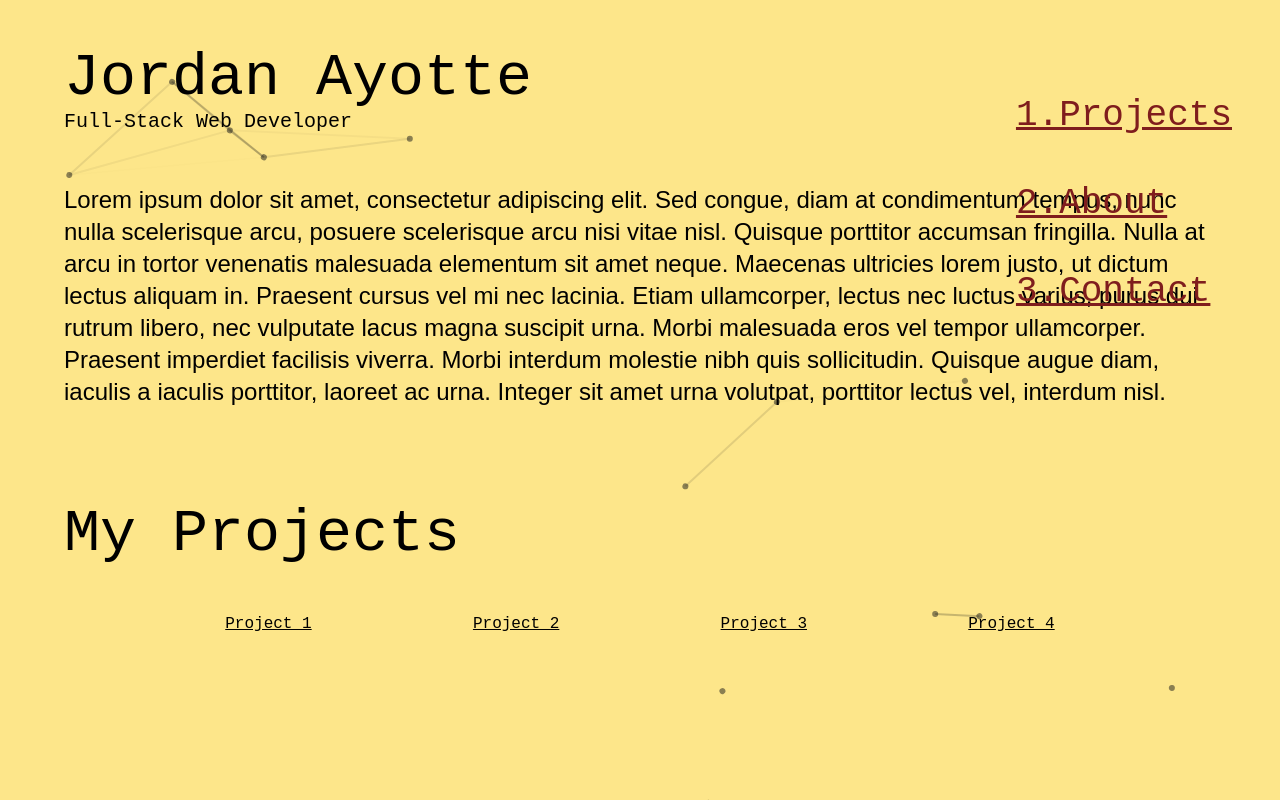
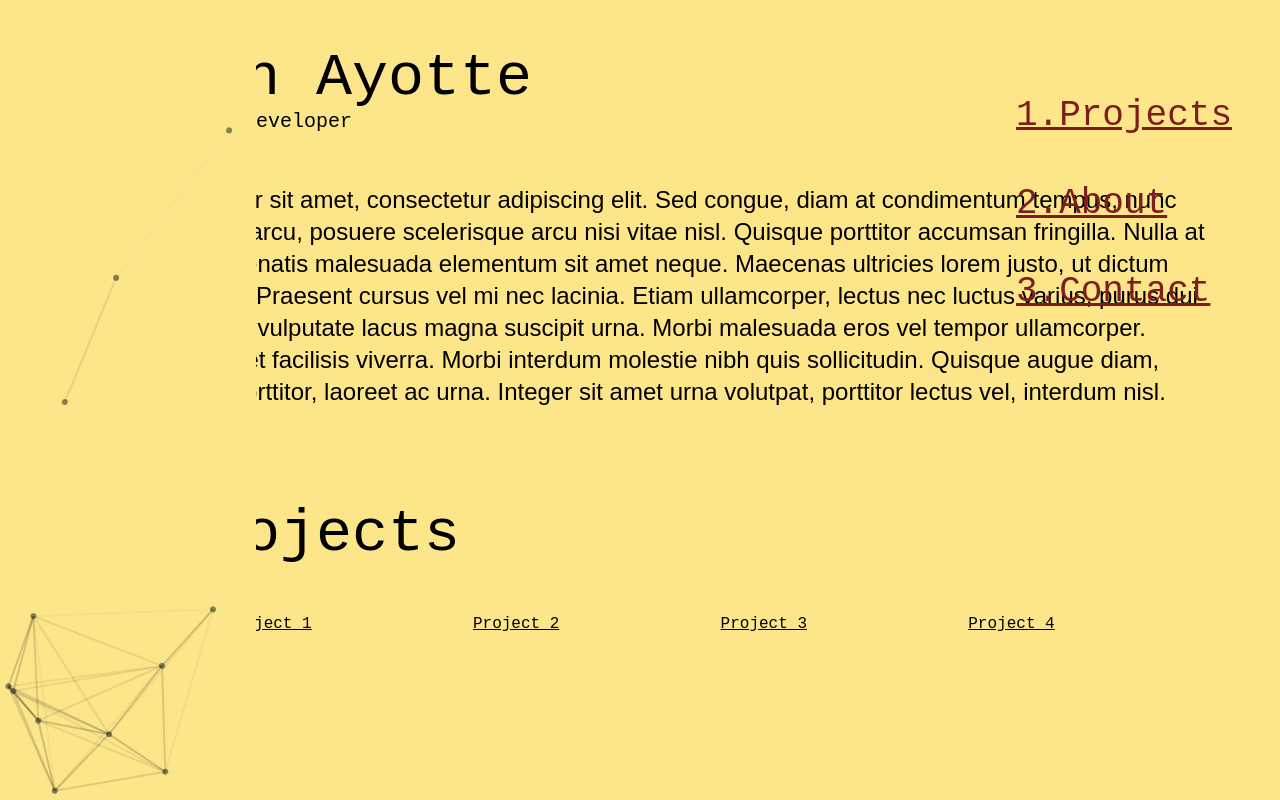
Before and after one commit to joayo13/portfolio, a React (Create React App) app: page / in a window 1280 px wide. Built offline with nearby package versions, Linux system fonts and the light colour scheme.

Commit message:
particles now react only in container

```diff
--- a/src/App.js
+++ b/src/App.js
@@ -13,7 +13,7 @@ function App() {
 
   return (
     <div className="relative">
-        <main className='absolute top-0 left-0 right-0 bottom-0 z-10'>
+        <main className='absolute top-0 left-0 right-0 bottom-0 h-screen w-screen z-10 bg-amber-200'>
             <section className='max-w-6xl mx-auto py-12 mono'>
                 <h1 className='text-6xl'>Jordan Ayotte</h1>
                 <p className='text-xl'>Full-Stack Web Developer</p>
@@ -34,14 +34,15 @@ function App() {
             </ul>
             </section>
         </main>
-        <section className='absolute top-0 left-0 w-64 overflow-hidden'>
+        <section className='fixed top-0 left-0 h-full w-64 z-10'>
        <Particles
+       className='absolute top-0 h-full w-full'
       id="tsparticles"
       init={particlesInit}
 
       options={{
         "fullScreen": {
-            "enable": true,
+            "enable": false,
             "zIndex": 0
         },
         "particles": {
@@ -110,6 +111,7 @@ function App() {
             }
         },
         "interactivity": {
+            detectsOn: "canvas",
             "events": {
                 "onhover": {
                     "enable": true,
--- a/src/index.css
+++ b/src/index.css
@@ -9,3 +9,9 @@
 .playfair {
     font-family: 'Playfair Display', sans-serif;
 }
+#tsparticles {
+    position: absolute;
+    width: 100%;
+    height: 100%;
+    z-index: -1;
+}
```
